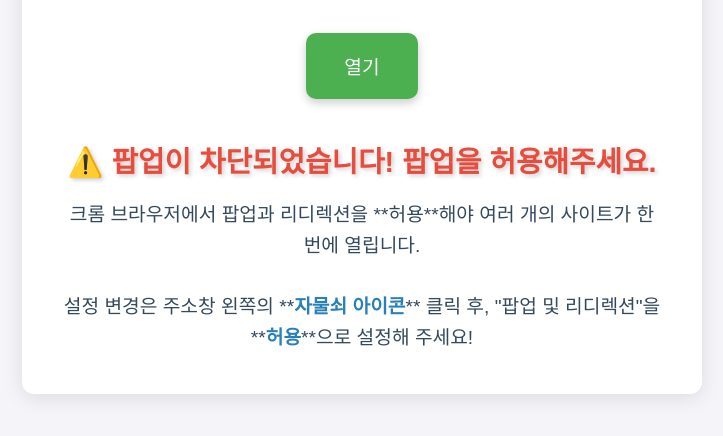
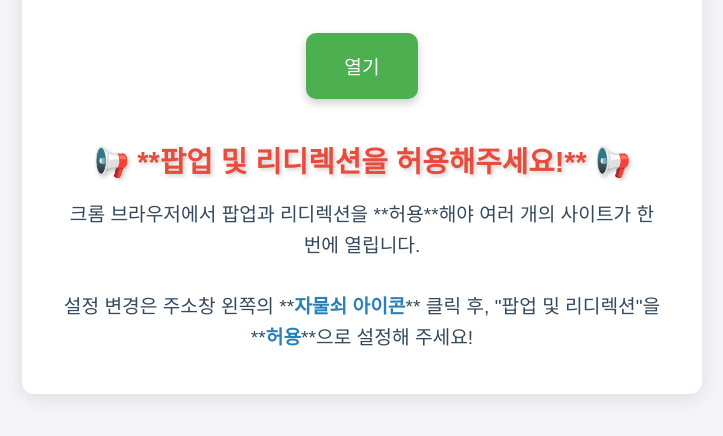
Before and after one commit to snowcool2/hello-youtube, a plain HTML site: page index.html in a window 1280 px wide. Shown: the part 230-666 px from the top of the page, without its empty margins (278-1001 px from the left). Drawn offline with Linux system fonts and the light colour scheme.

Commit message:
Remove pop-up checking

```diff
--- a/index.html
+++ b/index.html
@@ -98,19 +98,6 @@
       ];
       urls.forEach(url => window.open(url, '_blank'));
     }
-
-    // 팝업 차단 여부를 확인하는 부분
-    window.onload = function() {
-      setTimeout(function() {
-        // 팝업 차단 확인 방법을 수정
-        var testPopup = window.open("about:blank", "test", "width=1,height=1");
-        if (!testPopup || testPopup.closed || testPopup.closed === undefined) {
-          document.querySelector('.message').innerHTML = "⚠️ 팝업이 차단되었습니다! 팝업을 허용해주세요.";
-        } else {
-          testPopup.close();
-        }
-      }, 1000);
-    }
   </script>
 
 </body>
```
